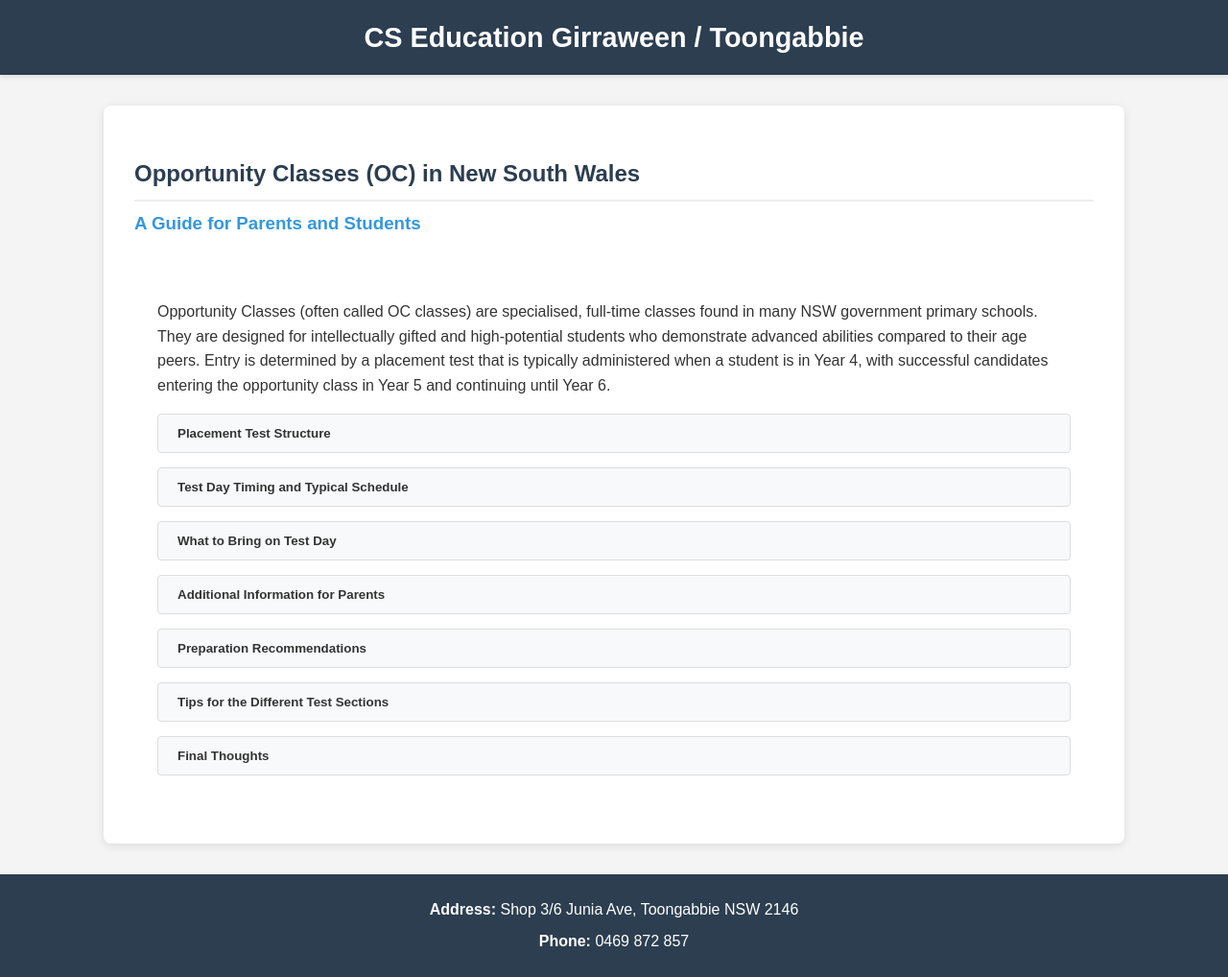
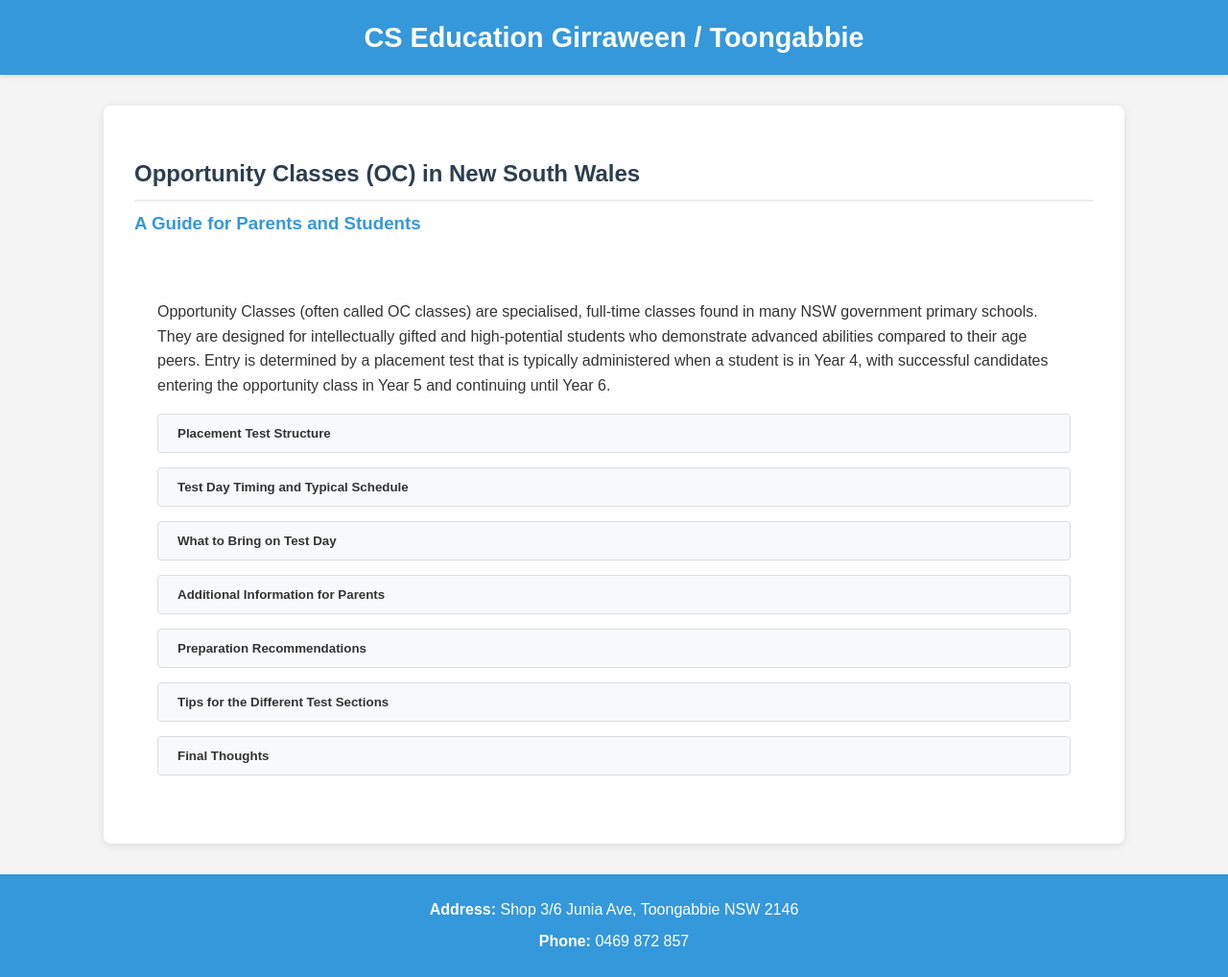
Before and after one commit to csGirraween/OC, a plain HTML site: page index.html in a window 1280 px wide. Shown: the whole page at 96% size. Drawn offline with Linux system fonts and the light colour scheme.

Commit message:
Update styles.css

```diff
--- a/styles.css
+++ b/styles.css
@@ -13,7 +13,7 @@ body {
 
 /* Header styles */
 .site-header {
-    background-color: #2c3e50;
+    background-color: #3498db;
     color: white;
     padding: 1rem 0;
     text-align: center;
@@ -129,7 +129,7 @@ h3 {
 
 /* Footer styles */
 .site-footer {
-    background-color: #2c3e50;
+    background-color: #3498db;
     color: white;
     padding: 1rem 0;
     text-align: center;
```
